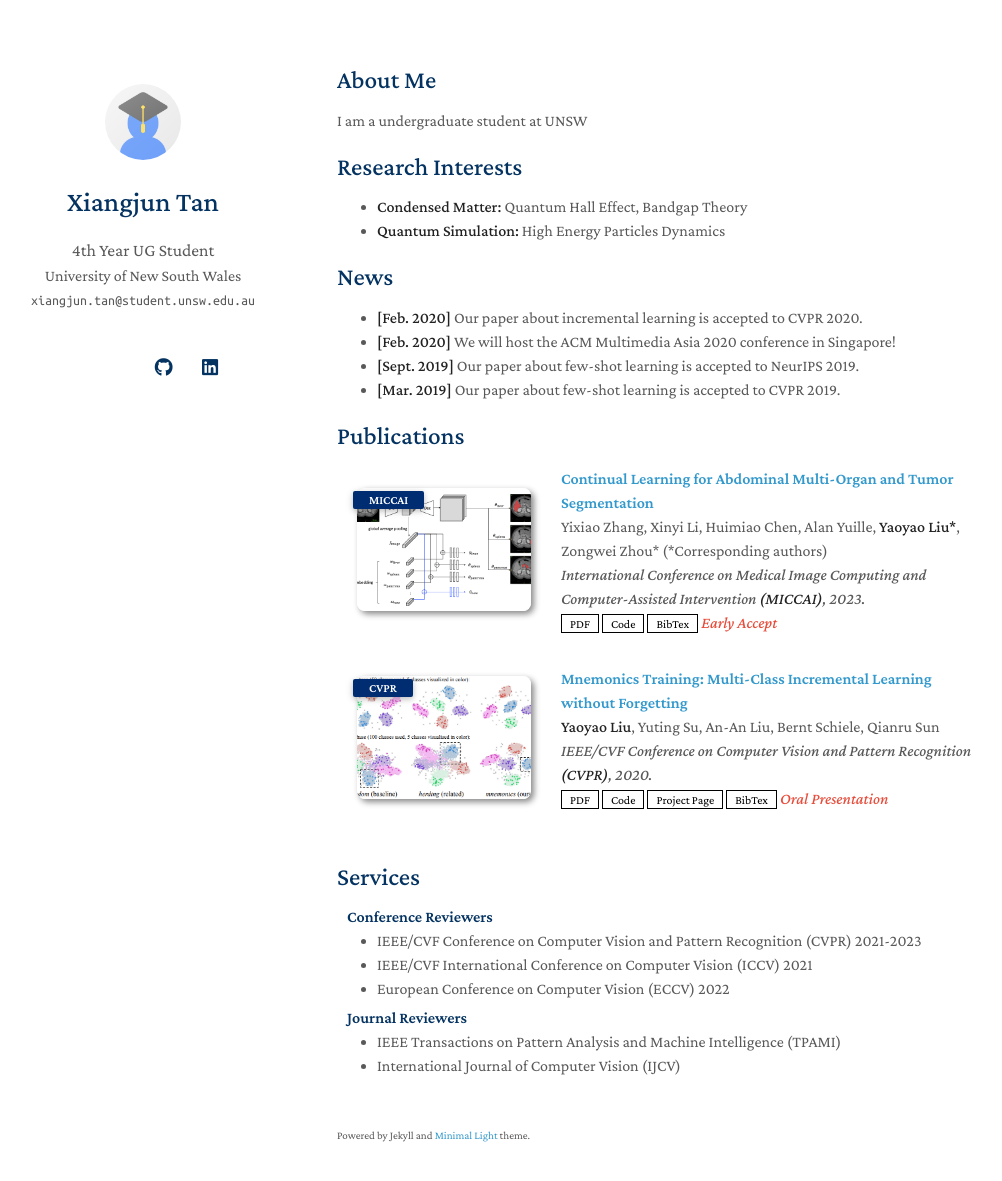
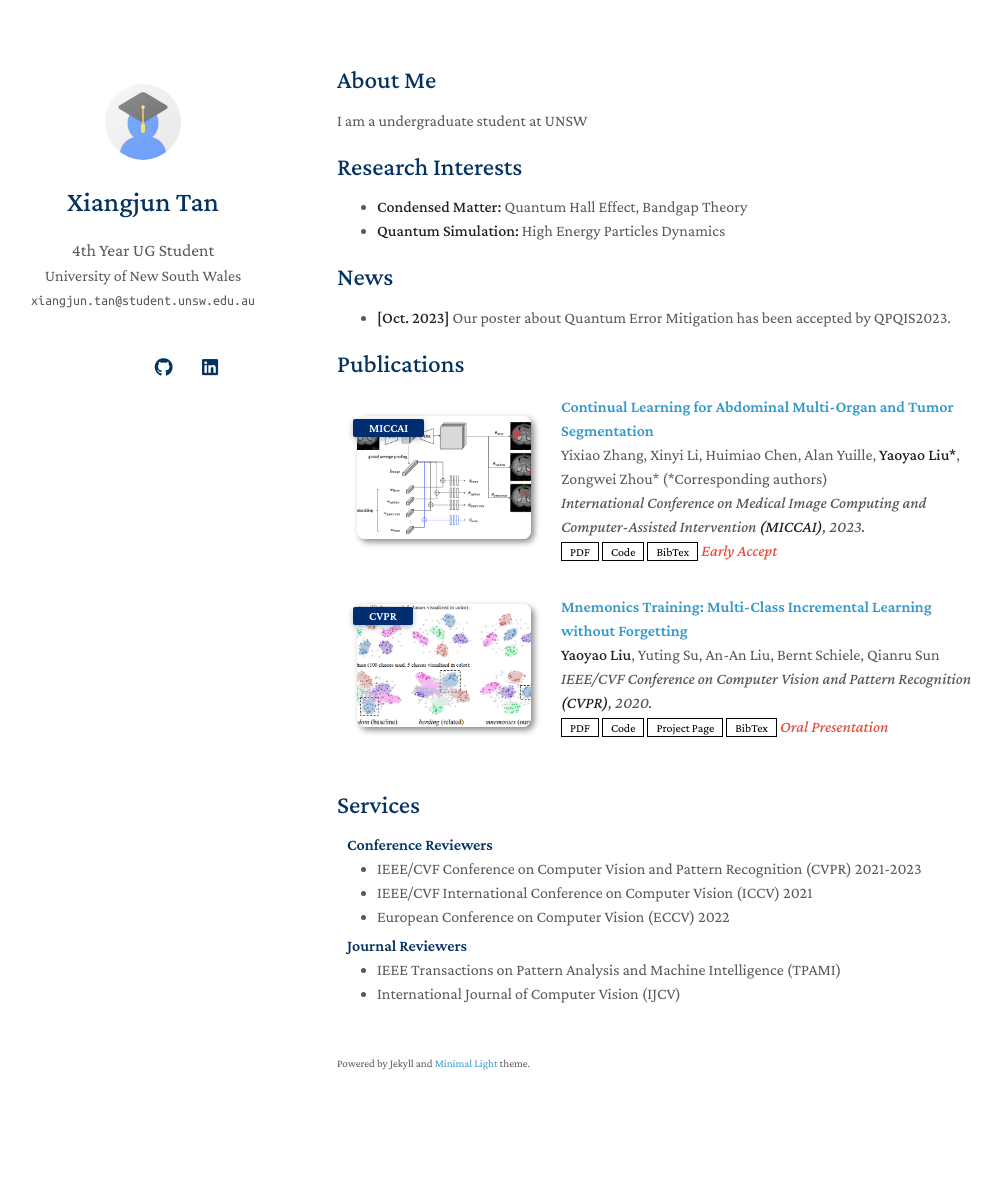
Before and after one commit to xiangjun-tan/xiangjun-tan.github.io, a Jekyll site: the page built from index.md, in a window 1280 px wide and 1216 px high. Shown: the top 1181 px of the window, without its empty margins (133-1135 px from the left). Built offline with Jekyll 4.4.1, drawn with Linux system fonts in a browser that asks for light colours; nearby versions of some CDN libraries; a style sheet for code colours, icons or effects is not loaded; our own code applies the rules of GitHub Pages for plain Markdown files.

Commit message:
Update index.md

```diff
--- a/index.md
+++ b/index.md
@@ -13,10 +13,7 @@
 
 ## News
 
-- **[Feb. 2020]** Our paper about incremental learning is accepted to CVPR 2020.
-- **[Feb. 2020]** We will host the ACM Multimedia Asia 2020 conference in Singapore!
-- **[Sept. 2019]** Our paper about few-shot learning is accepted to NeurIPS 2019.
-- **[Mar. 2019]** Our paper about few-shot learning is accepted to CVPR 2019.
+- **[Oct. 2023]** Our poster about Quantum Error Mitigation has been accepted by QPQIS2023.
 
 {% include_relative _includes/publications.md %}
 
```
